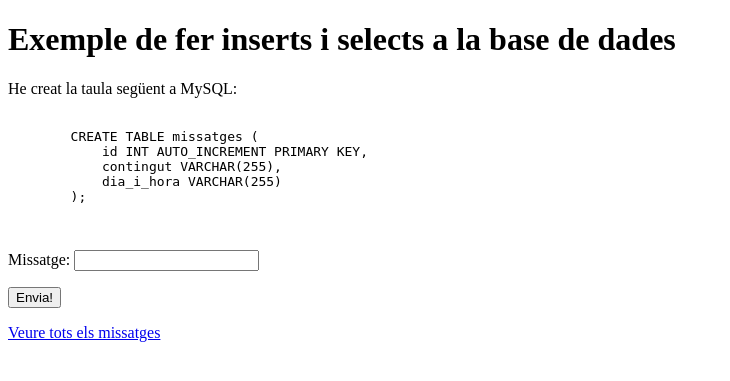
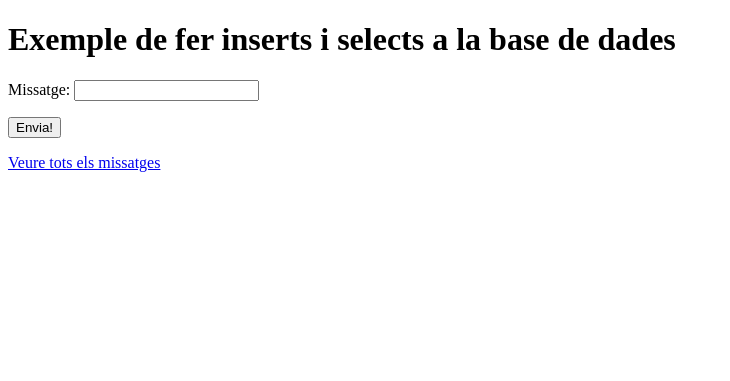
Before and after one commit to jmirinformatica/2smx-m12-php, a PHP site: page /07insert/index.php in a window 1280 px wide. Shown: the top 381 px of the page, without its empty margins (0-730 px from the left). Run offline with PHP 8.4, Linux system fonts and the light colour scheme.

Commit message:
Simplificació

```diff
--- a/php/07insert/index.php
+++ b/php/07insert/index.php
@@ -7,16 +7,6 @@
     </head>
     <body>
         <h1>Exemple de fer inserts i selects a la base de dades</h1>
-        <p>He creat la taula següent a MySQL:</p>
-        <pre>
-        <code>
-        CREATE TABLE missatges (
-            id INT AUTO_INCREMENT PRIMARY KEY,
-            contingut VARCHAR(255),
-            dia_i_hora VARCHAR(255)
-        );
-        </code>
-        </pre>
 
         <form method="POST" action="insert.php">
             <p><label>Missatge: <input type="text" name="contingut" required /></label></p>
--- a/php/07insert/insert.php
+++ b/php/07insert/insert.php
@@ -44,6 +44,5 @@
 
         <p><a href="select.php">Veure tots els missatges</a></p>
         <p><a href="index.php">Inserir un nou missatge</a></p>
-
     </body>
 </html>
```
Also changed, not shown: php/06select/index.php (+2 -15 lines).
